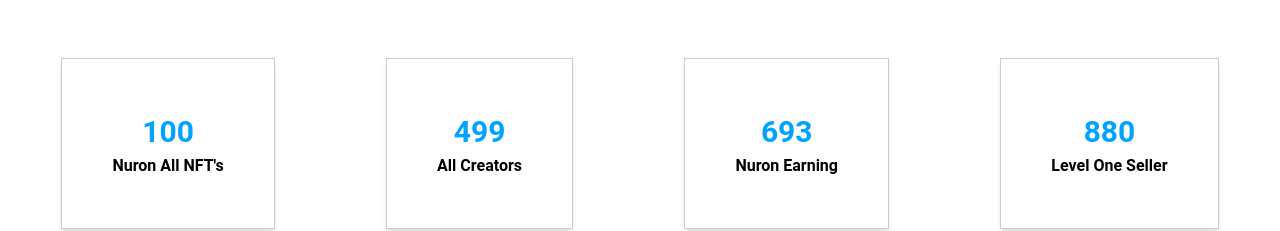
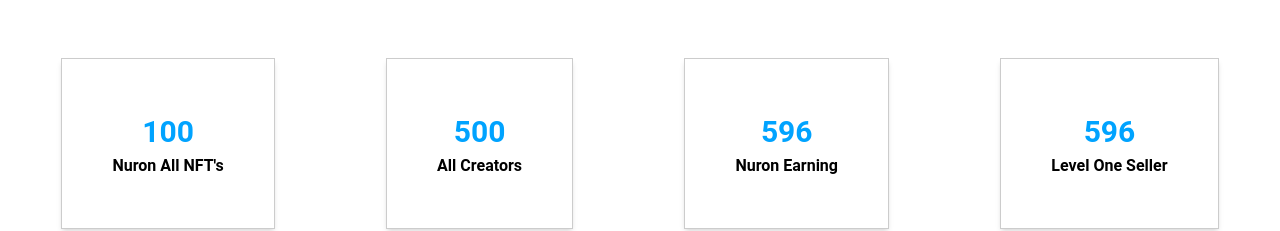
Before and after one commit to Vedant18K/nft, a React (Create React App) app: page /about in a window 1280 px wide. Shown: the part 1548-1779 px from the top of the page. Built offline with nearby package versions, Linux system fonts and the light colour scheme.

Commit message:
counter commit

```diff
--- a/src/HomePage/AboutUs.jsx
+++ b/src/HomePage/AboutUs.jsx
@@ -1,4 +1,4 @@
-import React from "react";
+import React, { useState, useEffect } from "react";
 import NavBar from "./NavBar";
 import Footer from "./Footer";
 import backgroundimage1 from "../Images/bg-image-22.webp";
@@ -6,6 +6,51 @@ import backgroundimage2 from "../Images/bg-image-6.webp";
 import CountUp from "react-countup";
 
 const AboutUs = () => {
+  const [count1, setCount1] = useState(0);
+  const [count2, setCount2] = useState(0);
+  const [count3, setCount3] = useState(0);
+  const [count4, setCount4] = useState(0);
+
+  useEffect(() => {
+    const timer1 = setInterval(() => {
+      if (count1 < 100) {
+        setCount1(count1 + 1);
+      }
+    }, 10);
+
+    return () => clearInterval(timer1);
+  }, [count1]);
+
+  useEffect(() => {
+    const timer2 = setInterval(() => {
+      if (count2 < 500) {
+        setCount2(count2 + 1);
+      }
+    }, 10);
+
+    return () => clearInterval(timer2);
+  }, [count2]);
+
+  useEffect(() => {
+    const timer3 = setInterval(() => {
+      if (count3 < 700) {
+        setCount3(count3 + 1);
+      }
+    }, 10);
+
+    return () => clearInterval(timer3);
+  }, [count3]);
+
+  useEffect(() => {
+    const timer4 = setInterval(() => {
+      if (count4 < 900) {
+        setCount4(count4 + 1);
+      }
+    }, 10);
+
+    return () => clearInterval(timer4);
+  }, [count4]);
+
   return (
     <div>
       <NavBar />
@@ -62,28 +107,23 @@ const AboutUs = () => {
         </div>
       </div>
       <div>
-        <div className=" text-[24px] font-bold pt-6 text-center">
+        <div className="text-[24px] font-bold pt-6 text-center">
           Nuron Statistics
         </div>
-        <div className="counters-container flex flex-row  justify-evenly text-center">
+        <div className="counters-container flex flex-row justify-evenly text-center">
           <div
             className="counter shadow-md"
             style={{
-              border: "1px solid  #ccc",
+              border: "1px solid #ccc",
               padding: "50px",
               margin: "50px",
             }}
           >
-            <CountUp end={100} duration={5}>
-              {({ countUpRef }) => (
             <div>
-                  <span
-                    className="text-[#00a3ff] text-[30px] font-bold"
-                    ref={countUpRef}
-                  />
+              <span className="text-[#00a3ff] text-[30px] font-bold">
+                {count1}
+              </span>
             </div>
-              )}
-            </CountUp>
             <div className="counter-label font-bold">Nuron All NFT's</div>
           </div>
           <div
@@ -94,17 +134,12 @@ const AboutUs = () => {
               margin: "50px",
             }}
           >
-            <CountUp end={500} duration={7}>
-              {({ countUpRef }) => (
             <div>
-                  <span
-                    className="text-[#00a3ff] text-[30px] font-bold"
-                    ref={countUpRef}
-                  />
+              <span className="text-[#00a3ff] text-[30px] font-bold">
+                {count2}
+              </span>
             </div>
-              )}
-            </CountUp>
-            <div className="counter-label  font-bold">All Creators</div>
+            <div className="counter-label font-bold">All Creators</div>
           </div>
           <div
             className="counter shadow-md"
@@ -114,17 +149,12 @@ const AboutUs = () => {
               margin: "50px",
             }}
           >
-            <CountUp end={700} duration={9}>
-              {({ countUpRef }) => (
             <div>
-                  <span
-                    className="text-[#00a3ff] text-[30px] font-bold"
-                    ref={countUpRef}
-                  />
+              <span className="text-[#00a3ff] text-[30px] font-bold">
+                {count3}
+              </span>
             </div>
-              )}
-            </CountUp>
-            <div className="counter-label  font-bold">Nuron Earning</div>
+            <div className="counter-label font-bold">Nuron Earning</div>
           </div>
           <div
             className="counter shadow-md"
@@ -134,17 +164,12 @@ const AboutUs = () => {
               margin: "50px",
             }}
           >
-            <CountUp end={900} duration={11}>
-              {({ countUpRef }) => (
             <div>
-                  <span
-                    className="text-[#00a3ff] text-[30px] font-bold"
-                    ref={countUpRef}
-                  />
+              <span className="text-[#00a3ff] text-[30px] font-bold">
+                {count4}
+              </span>
             </div>
-              )}
-            </CountUp>
-            <div className="counter-label  font-bold">Level One Seller</div>
+            <div className="counter-label font-bold">Level One Seller</div>
           </div>
         </div>
       </div>
```
Lines whose indentation alone changed are shown as unchanged.
